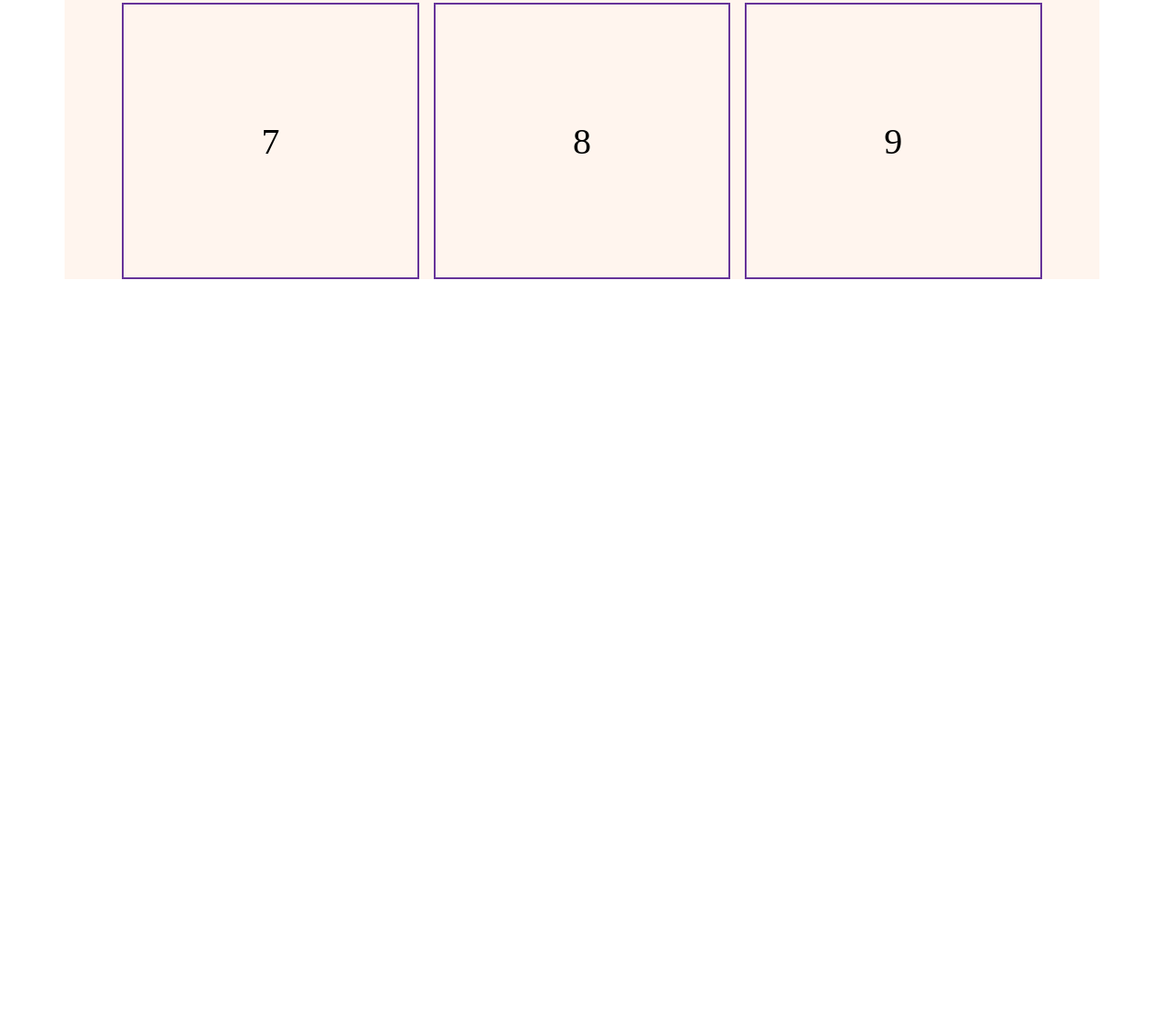
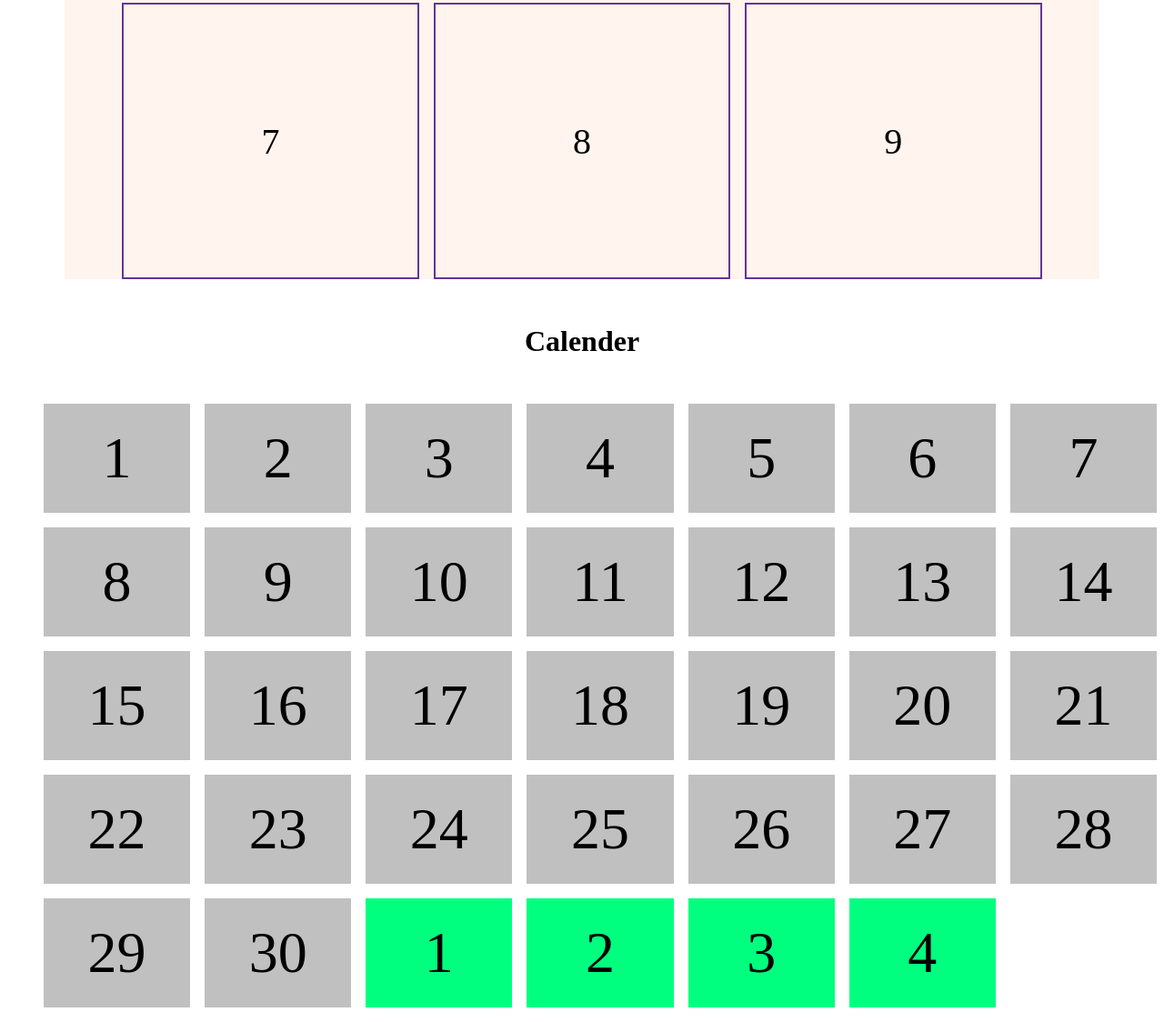
Before and after one commit to Maruful01/CSS-grid, a plain HTML site: page grid system/grid.html in a window 1280 px wide. Shown: the part 645-1769 px from the top of the page at 91% size. Before the commit the page ends 960 px from the top, so only its background shows below. Drawn offline with Linux system fonts and the light colour scheme.

Commit message:
Calender added

```diff
--- a/grid system/grid.html
+++ b/grid system/grid.html
@@ -39,5 +39,45 @@
         </div>
 
     </div>
+
+    <div class="calender">
+        <h1>Calender</h1>
+       <ul>
+           <li>1</li>
+           <li>2</li>
+           <li>3</li>
+           <li>4</li>
+           <li>5</li>
+           <li>6</li>
+           <li>7</li>
+           <li>8</li>
+           <li>9</li>
+           <li>10</li>
+           <li>11</li>
+           <li>12</li>
+           <li>13</li>
+           <li>14</li>
+           <li>15</li>
+           <li>16</li>
+           <li>17</li>
+           <li>18</li>
+           <li>19</li>
+           <li>20</li>
+           <li>21</li>
+           <li>22</li>
+           <li>23</li>
+           <li>24</li>
+           <li>25</li>
+           <li>26</li>
+           <li>27</li>
+           <li>28</li>
+           <li>29</li>
+           <li>30</li>
+           <li class="other-month">1</li>
+           <li class="other-month">2</li>
+           <li class="other-month">3</li>
+           <li class="other-month">4</li>
+       </ul>
+    </div>
 </body>
 </html>
--- a/grid system/style.css
+++ b/grid system/style.css
@@ -18,3 +18,30 @@
     padding: 0 5%;
 
 }
+
+.calender ul {
+
+    display: grid;
+    grid-template-columns: repeat(7, 1fr);
+    grid-gap: 1em;
+
+}
+.calender ul li {
+
+    list-style: none;
+    font-size: 4em;
+    height: 120px;
+    background-color: silver;
+    display: flex;
+    justify-content: center;
+    align-items: center;
+}
+.other-month {
+
+    background-color: springgreen !important;
+}
+h1 {
+
+    text-align: center;
+    margin: 50px 0;
+}
```
